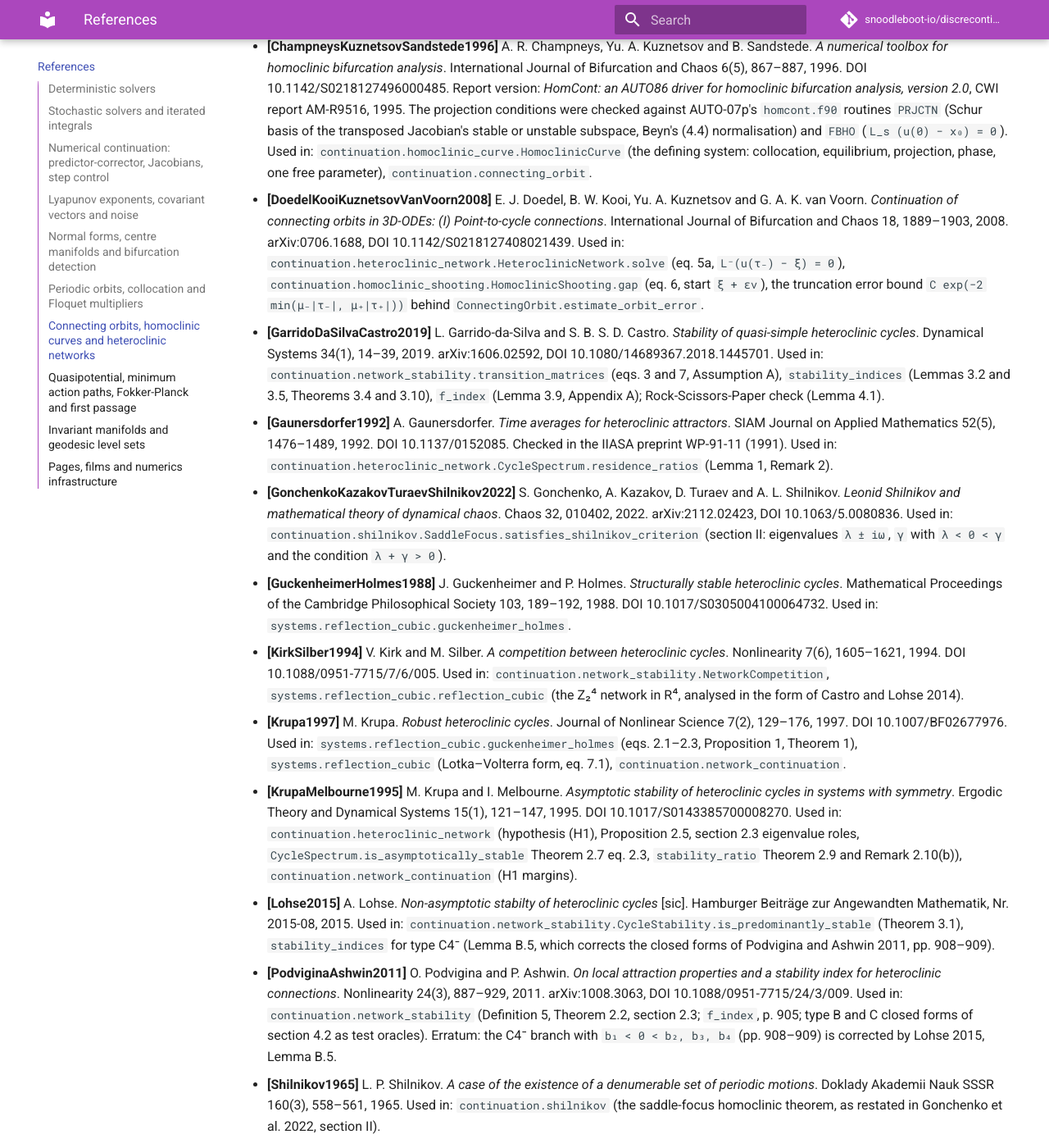
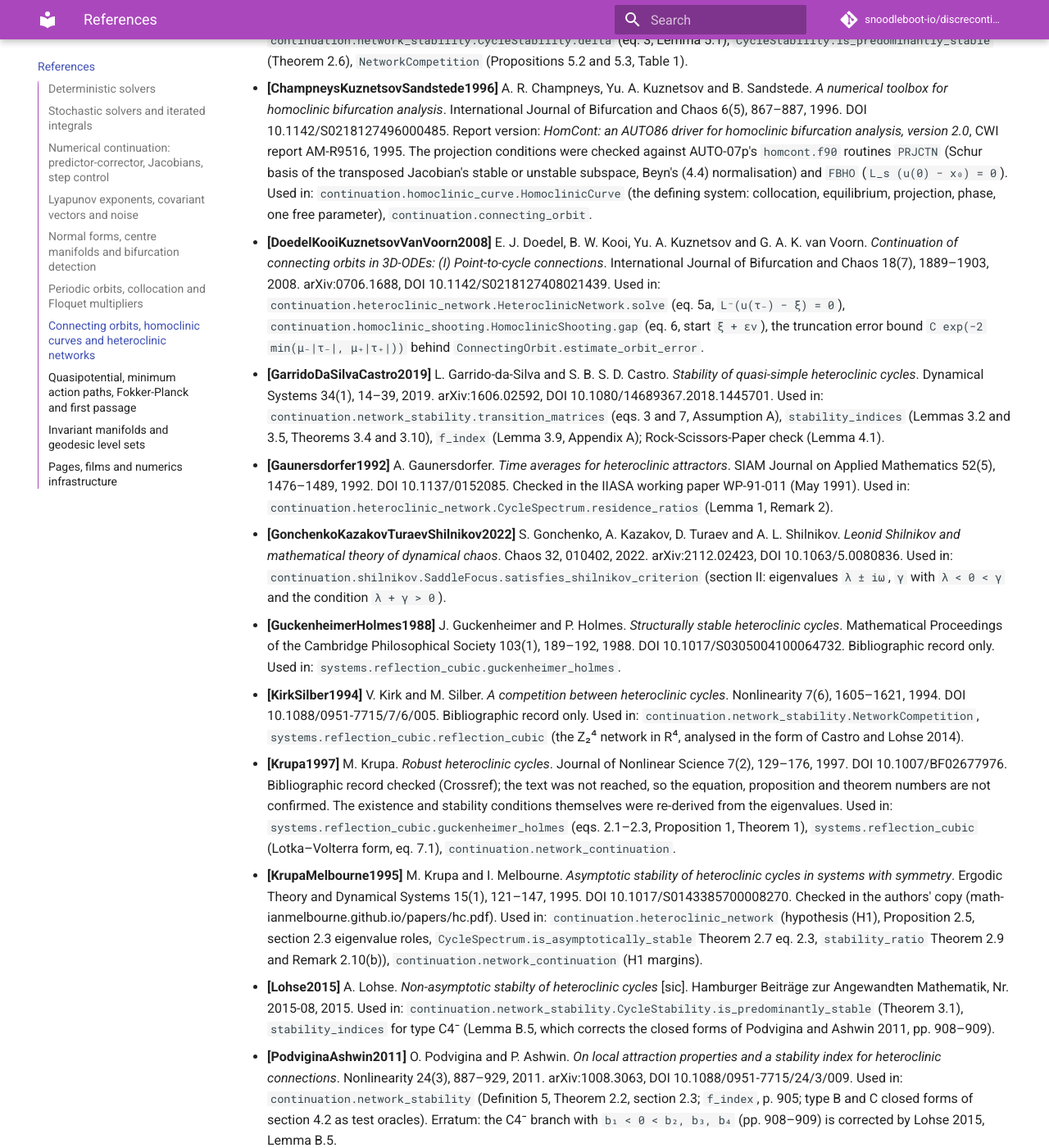
Before and after one commit to snoodleboot-io/discrecontinual_equations, an MkDocs documentation site: the page built from docs/references.md, in a window 1280 px wide and 1400 px high, scrolled down 1225 px. Shown: the whole window at 82% size. Built offline with MkDocs 1.6.1 and Material for MkDocs 9.7.7, drawn with Linux system fonts in a browser that asks for light colours; comment, search, counter and statistics services are not loaded; some of the changed text lies outside the part shown.

Commit message:
Say how far each connecting-orbit source was read, and complete the issue numbers and the IIASA report id

```diff
--- a/docs/references/connecting-orbits.md
+++ b/docs/references/connecting-orbits.md
@@ -4,18 +4,18 @@
 - **[AuthorYear]** Authors. *Title*. Venue, year. arXiv:xxxx / DOI. Used in: `module.function` (eq./thm).
 -->
 
-- **[Beyn1990]** W.-J. Beyn. *The numerical computation of connecting orbits in dynamical systems*. IMA Journal of Numerical Analysis 10(3), 379–405, 1990. DOI 10.1093/imanum/10.3.379. Used in: `continuation.connecting_orbit.HomoclinicOrbit`, `HeteroclinicOrbit` (projection boundary conditions on a truncated interval, exponentially small truncation error); `continuation.homoclinic_curve.HomoclinicCurve`; seeded by `continuation.homoclinic_shooting.HomoclinicShooting`. The eigenbasis normalisation (4.4) that HomCont applies is not used here.
-- **[Bulsara2004]** A. R. Bulsara, V. In, A. Kho, P. Longhini, A. Palacios, W.-J. Rappel, J. Acebron, S. Baglio and B. Ando. *Emergent oscillations in unidirectionally coupled overdamped bistable systems*. Physical Review E 70, 036103, 2004. DOI 10.1103/PhysRevE.70.036103. Used in: `systems.coupled_ring.FluxgateRing` (eq. 2, coupling moved outside the gain), `systems.coupled_ring.FerroelectricRing` (eq. 1 with `a → a + λ`), the heteroclinic birth of the ring oscillation (section III, Fig. 3).
+- **[Beyn1990]** W.-J. Beyn. *The numerical computation of connecting orbits in dynamical systems*. IMA Journal of Numerical Analysis 10(3), 379–405, 1990. DOI 10.1093/imanum/10.3.379. Bibliographic record checked (Crossref); the text was not reached, and the normalisation's number (4.4) is the one AUTO-07p's `homcont.f90` (`PRJCTN`) cites. Used in: `continuation.connecting_orbit.HomoclinicOrbit`, `HeteroclinicOrbit` (projection boundary conditions on a truncated interval, exponentially small truncation error); `continuation.homoclinic_curve.HomoclinicCurve`; seeded by `continuation.homoclinic_shooting.HomoclinicShooting`. The eigenbasis normalisation (4.4) that HomCont applies is not used here.
+- **[Bulsara2004]** A. R. Bulsara, V. In, A. Kho, P. Longhini, A. Palacios, W.-J. Rappel, J. Acebron, S. Baglio and B. Ando. *Emergent oscillations in unidirectionally coupled overdamped bistable systems*. Physical Review E 70(3), 036103, 2004. DOI 10.1103/PhysRevE.70.036103. Used in: `systems.coupled_ring.FluxgateRing` (eq. 2, coupling moved outside the gain), `systems.coupled_ring.FerroelectricRing` (eq. 1 with `b = 1`; the library's gain `a` stands for their `a + λ`, so their Hopf value `a_c = −(3/2)λ` is `λ = −2a`), the heteroclinic birth of the ring oscillation (section III, Fig. 3).
 - **[CastroLohse2014]** S. B. S. D. Castro and A. Lohse. *Stability in simple heteroclinic networks in R⁴*. Dynamical Systems 29(4), 451–481, 2014. arXiv:1401.3993, DOI 10.1080/14689367.2014.940853. Used in: `continuation.network_stability.CycleStability.delta` (eq. 3, Lemma 5.1), `CycleStability.is_predominantly_stable` (Theorem 2.6), `NetworkCompetition` (Propositions 5.2 and 5.3, Table 1).
 - **[ChampneysKuznetsovSandstede1996]** A. R. Champneys, Yu. A. Kuznetsov and B. Sandstede. *A numerical toolbox for homoclinic bifurcation analysis*. International Journal of Bifurcation and Chaos 6(5), 867–887, 1996. DOI 10.1142/S0218127496000485. Report version: *HomCont: an AUTO86 driver for homoclinic bifurcation analysis, version 2.0*, CWI report AM-R9516, 1995. The projection conditions were checked against AUTO-07p's `homcont.f90` routines `PRJCTN` (Schur basis of the transposed Jacobian's stable or unstable subspace, Beyn's (4.4) normalisation) and `FBHO` (`L_s (u(0) − x₀) = 0`). Used in: `continuation.homoclinic_curve.HomoclinicCurve` (the defining system: collocation, equilibrium, projection, phase, one free parameter), `continuation.connecting_orbit`.
-- **[DoedelKooiKuznetsovVanVoorn2008]** E. J. Doedel, B. W. Kooi, Yu. A. Kuznetsov and G. A. K. van Voorn. *Continuation of connecting orbits in 3D-ODEs: (I) Point-to-cycle connections*. International Journal of Bifurcation and Chaos 18, 1889–1903, 2008. arXiv:0706.1688, DOI 10.1142/S0218127408021439. Used in: `continuation.heteroclinic_network.HeteroclinicNetwork.solve` (eq. 5a, `L⁻(u(τ₋) − ξ) = 0`), `continuation.homoclinic_shooting.HomoclinicShooting.gap` (eq. 6, start `ξ + εv`), the truncation error bound `C exp(−2 min(μ₋|τ₋|, μ₊|τ₊|))` behind `ConnectingOrbit.estimate_orbit_error`.
+- **[DoedelKooiKuznetsovVanVoorn2008]** E. J. Doedel, B. W. Kooi, Yu. A. Kuznetsov and G. A. K. van Voorn. *Continuation of connecting orbits in 3D-ODEs: (I) Point-to-cycle connections*. International Journal of Bifurcation and Chaos 18(7), 1889–1903, 2008. arXiv:0706.1688, DOI 10.1142/S0218127408021439. Used in: `continuation.heteroclinic_network.HeteroclinicNetwork.solve` (eq. 5a, `L⁻(u(τ₋) − ξ) = 0`), `continuation.homoclinic_shooting.HomoclinicShooting.gap` (eq. 6, start `ξ + εv`), the truncation error bound `C exp(−2 min(μ₋|τ₋|, μ₊|τ₊|))` behind `ConnectingOrbit.estimate_orbit_error`.
 - **[GarridoDaSilvaCastro2019]** L. Garrido-da-Silva and S. B. S. D. Castro. *Stability of quasi-simple heteroclinic cycles*. Dynamical Systems 34(1), 14–39, 2019. arXiv:1606.02592, DOI 10.1080/14689367.2018.1445701. Used in: `continuation.network_stability.transition_matrices` (eqs. 3 and 7, Assumption A), `stability_indices` (Lemmas 3.2 and 3.5, Theorems 3.4 and 3.10), `f_index` (Lemma 3.9, Appendix A); Rock-Scissors-Paper check (Lemma 4.1).
-- **[Gaunersdorfer1992]** A. Gaunersdorfer. *Time averages for heteroclinic attractors*. SIAM Journal on Applied Mathematics 52(5), 1476–1489, 1992. DOI 10.1137/0152085. Checked in the IIASA preprint WP-91-11 (1991). Used in: `continuation.heteroclinic_network.CycleSpectrum.residence_ratios` (Lemma 1, Remark 2).
+- **[Gaunersdorfer1992]** A. Gaunersdorfer. *Time averages for heteroclinic attractors*. SIAM Journal on Applied Mathematics 52(5), 1476–1489, 1992. DOI 10.1137/0152085. Checked in the IIASA working paper WP-91-011 (May 1991). Used in: `continuation.heteroclinic_network.CycleSpectrum.residence_ratios` (Lemma 1, Remark 2).
 - **[GonchenkoKazakovTuraevShilnikov2022]** S. Gonchenko, A. Kazakov, D. Turaev and A. L. Shilnikov. *Leonid Shilnikov and mathematical theory of dynamical chaos*. Chaos 32, 010402, 2022. arXiv:2112.02423, DOI 10.1063/5.0080836. Used in: `continuation.shilnikov.SaddleFocus.satisfies_shilnikov_criterion` (section II: eigenvalues `λ ± iω`, `γ` with `λ < 0 < γ` and the condition `λ + γ > 0`).
-- **[GuckenheimerHolmes1988]** J. Guckenheimer and P. Holmes. *Structurally stable heteroclinic cycles*. Mathematical Proceedings of the Cambridge Philosophical Society 103, 189–192, 1988. DOI 10.1017/S0305004100064732. Used in: `systems.reflection_cubic.guckenheimer_holmes`.
-- **[KirkSilber1994]** V. Kirk and M. Silber. *A competition between heteroclinic cycles*. Nonlinearity 7(6), 1605–1621, 1994. DOI 10.1088/0951-7715/7/6/005. Used in: `continuation.network_stability.NetworkCompetition`, `systems.reflection_cubic.reflection_cubic` (the Z₂⁴ network in R⁴, analysed in the form of Castro and Lohse 2014).
-- **[Krupa1997]** M. Krupa. *Robust heteroclinic cycles*. Journal of Nonlinear Science 7(2), 129–176, 1997. DOI 10.1007/BF02677976. Used in: `systems.reflection_cubic.guckenheimer_holmes` (eqs. 2.1–2.3, Proposition 1, Theorem 1), `systems.reflection_cubic` (Lotka–Volterra form, eq. 7.1), `continuation.network_continuation`.
-- **[KrupaMelbourne1995]** M. Krupa and I. Melbourne. *Asymptotic stability of heteroclinic cycles in systems with symmetry*. Ergodic Theory and Dynamical Systems 15(1), 121–147, 1995. DOI 10.1017/S0143385700008270. Used in: `continuation.heteroclinic_network` (hypothesis (H1), Proposition 2.5, section 2.3 eigenvalue roles, `CycleSpectrum.is_asymptotically_stable` Theorem 2.7 eq. 2.3, `stability_ratio` Theorem 2.9 and Remark 2.10(b)), `continuation.network_continuation` (H1 margins).
+- **[GuckenheimerHolmes1988]** J. Guckenheimer and P. Holmes. *Structurally stable heteroclinic cycles*. Mathematical Proceedings of the Cambridge Philosophical Society 103(1), 189–192, 1988. DOI 10.1017/S0305004100064732. Bibliographic record only. Used in: `systems.reflection_cubic.guckenheimer_holmes`.
+- **[KirkSilber1994]** V. Kirk and M. Silber. *A competition between heteroclinic cycles*. Nonlinearity 7(6), 1605–1621, 1994. DOI 10.1088/0951-7715/7/6/005. Bibliographic record only. Used in: `continuation.network_stability.NetworkCompetition`, `systems.reflection_cubic.reflection_cubic` (the Z₂⁴ network in R⁴, analysed in the form of Castro and Lohse 2014).
+- **[Krupa1997]** M. Krupa. *Robust heteroclinic cycles*. Journal of Nonlinear Science 7(2), 129–176, 1997. DOI 10.1007/BF02677976. Bibliographic record checked (Crossref); the text was not reached, so the equation, proposition and theorem numbers are not confirmed. The existence and stability conditions themselves were re-derived from the eigenvalues. Used in: `systems.reflection_cubic.guckenheimer_holmes` (eqs. 2.1–2.3, Proposition 1, Theorem 1), `systems.reflection_cubic` (Lotka–Volterra form, eq. 7.1), `continuation.network_continuation`.
+- **[KrupaMelbourne1995]** M. Krupa and I. Melbourne. *Asymptotic stability of heteroclinic cycles in systems with symmetry*. Ergodic Theory and Dynamical Systems 15(1), 121–147, 1995. DOI 10.1017/S0143385700008270. Checked in the authors' copy (math-ianmelbourne.github.io/papers/hc.pdf). Used in: `continuation.heteroclinic_network` (hypothesis (H1), Proposition 2.5, section 2.3 eigenvalue roles, `CycleSpectrum.is_asymptotically_stable` Theorem 2.7 eq. 2.3, `stability_ratio` Theorem 2.9 and Remark 2.10(b)), `continuation.network_continuation` (H1 margins).
 - **[Lohse2015]** A. Lohse. *Non-asymptotic stabilty of heteroclinic cycles* [sic]. Hamburger Beiträge zur Angewandten Mathematik, Nr. 2015-08, 2015. Used in: `continuation.network_stability.CycleStability.is_predominantly_stable` (Theorem 3.1), `stability_indices` for type C4⁻ (Lemma B.5, which corrects the closed forms of Podvigina and Ashwin 2011, pp. 908–909).
 - **[PodviginaAshwin2011]** O. Podvigina and P. Ashwin. *On local attraction properties and a stability index for heteroclinic connections*. Nonlinearity 24(3), 887–929, 2011. arXiv:1008.3063, DOI 10.1088/0951-7715/24/3/009. Used in: `continuation.network_stability` (Definition 5, Theorem 2.2, section 2.3; `f_index`, p. 905; type B and C closed forms of section 4.2 as test oracles). Erratum: the C4⁻ branch with `b₁ < 0 < b₂, b₃, b₄` (pp. 908–909) is corrected by Lohse 2015, Lemma B.5.
 - **[Shilnikov1965]** L. P. Shilnikov. *A case of the existence of a denumerable set of periodic motions*. Doklady Akademii Nauk SSSR 160(3), 558–561, 1965. Used in: `continuation.shilnikov` (the saddle-focus homoclinic theorem, as restated in Gonchenko et al. 2022, section II).
```
